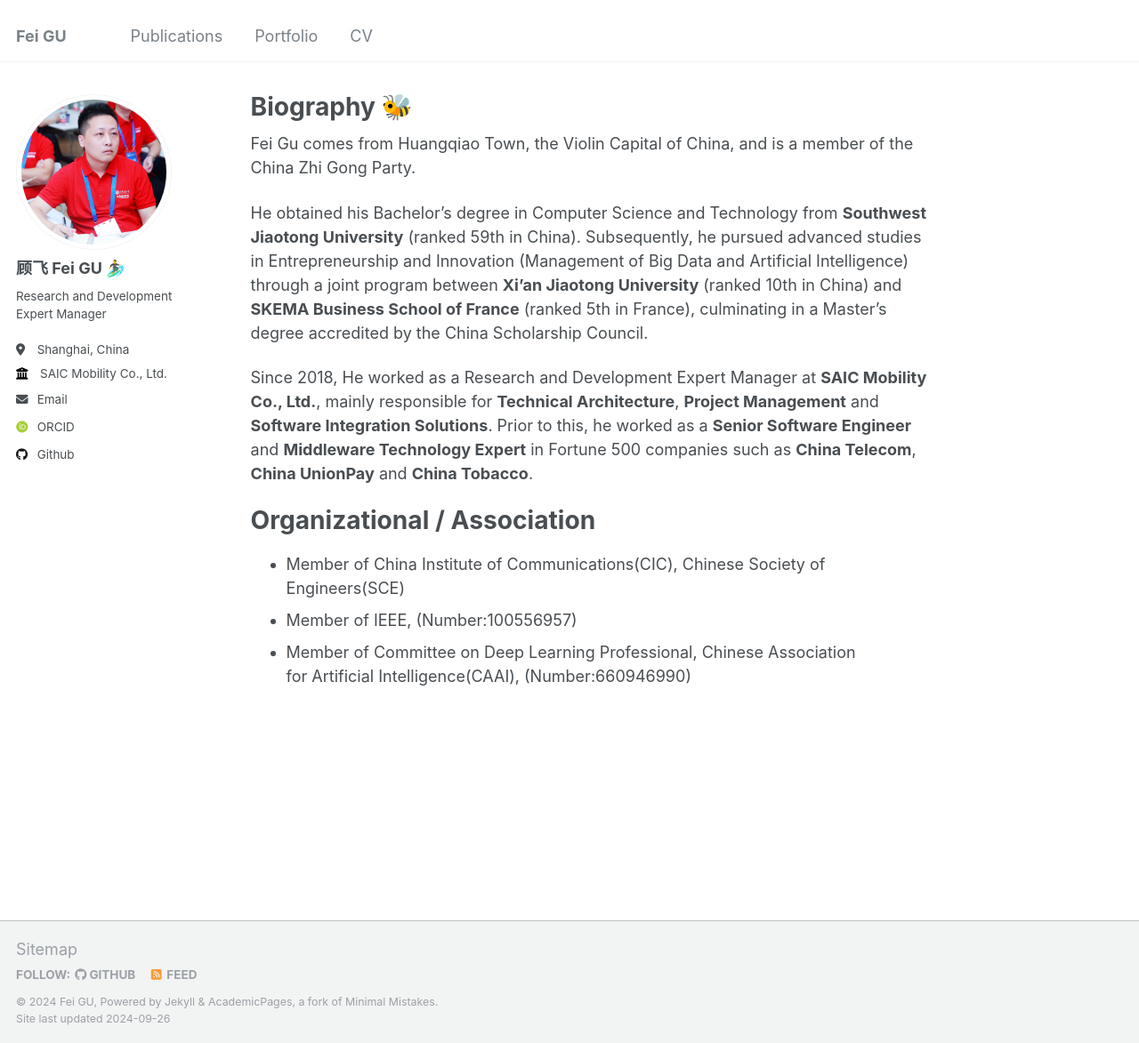
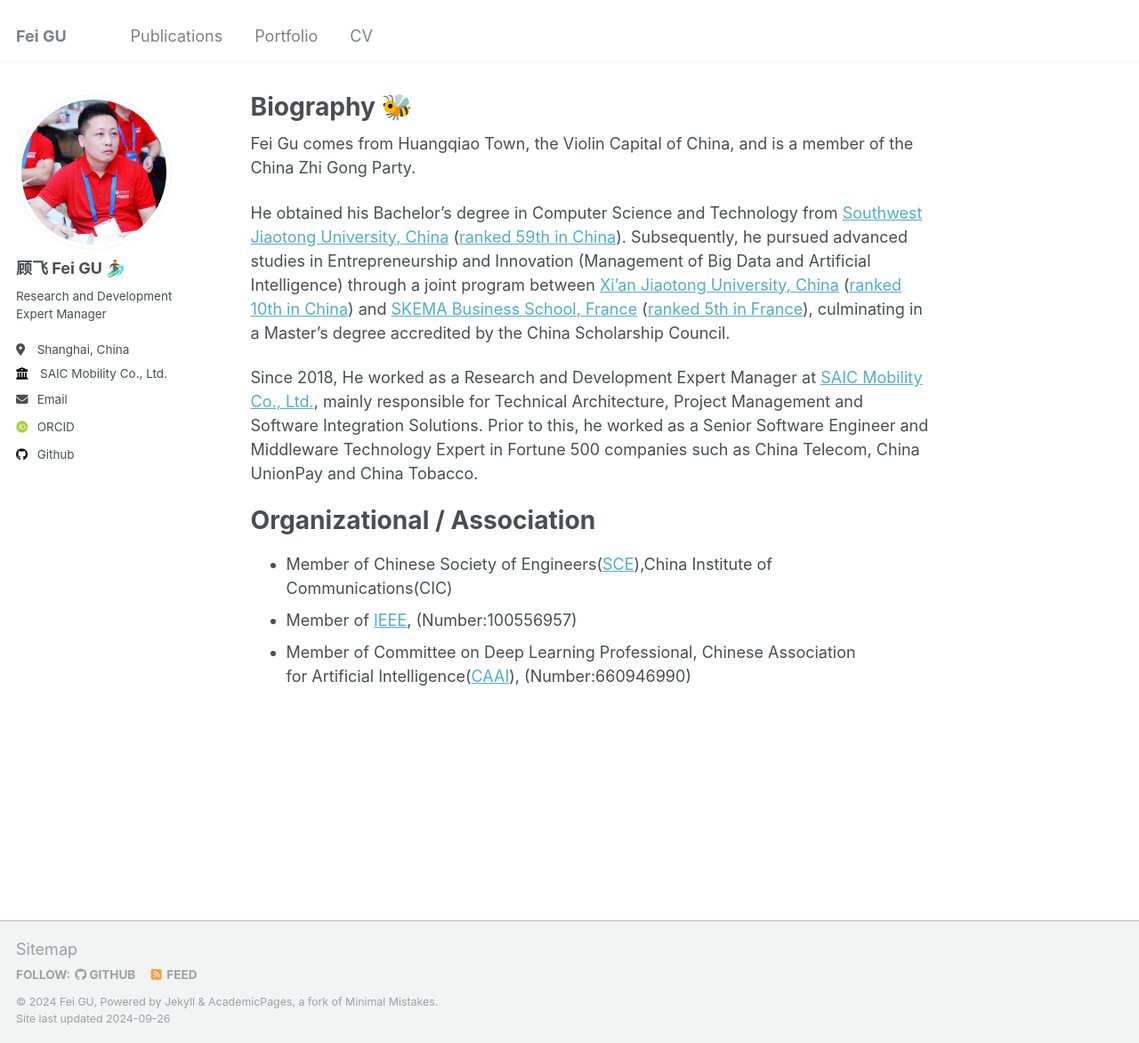
Before and after one commit to rongmax-gufei/rongmax-gufei.github.io, a Jekyll site: the page built from _pages/about.md, in a window 1280 px wide and 1173 px high. Shown: the whole window at 89% size. Built offline with Jekyll 4.4.1, drawn with Linux system fonts in a browser that asks for light colours; some web fonts are replaced.

Commit message:
Update about.md

```diff
--- a/_pages/about.md
+++ b/_pages/about.md
@@ -9,12 +9,12 @@ redirect_from:
 
 Fei Gu comes from Huangqiao Town, the Violin Capital of China, and is a member of the China Zhi Gong Party.
 
-He obtained his Bachelor's degree in Computer Science and Technology from **Southwest Jiaotong University** (ranked 59th in China). Subsequently, he pursued advanced studies in Entrepreneurship and Innovation (Management of Big Data and Artificial Intelligence) through a joint program between **Xi'an Jiaotong University** (ranked 10th in China) and **SKEMA Business School of France** (ranked 5th in France), culminating in a Master's degree accredited by the China Scholarship Council.
+He obtained his Bachelor's degree in Computer Science and Technology from [Southwest Jiaotong University, China](https://www.swjtu.edu.cn/) ([ranked 59th in China](https://www.gaokao.cn/colleges/rank?fromcoop=bdkp&ranktype=4&schoolid=51)). Subsequently, he pursued advanced studies in Entrepreneurship and Innovation (Management of Big Data and Artificial Intelligence) through a joint program between [Xi'an Jiaotong University, China](https://news.xjtu.edu.cn/info/1033/190939.htm) ([ranked 10th in China](https://www.gaokao.cn/colleges/rank?fromcoop=bdkp&ranktype=4&schoolid=330)) and [SKEMA Business School, France](https://www.skema.edu/en/programmes/msc-entrepreneurship-innovation) ([ranked 5th in France](https://www.skema.edu/en/rankings)), culminating in a Master's degree accredited by the China Scholarship Council.
 
-Since 2018, He worked as a Research and Development Expert Manager at **SAIC Mobility Co., Ltd.**, mainly responsible for **Technical Architecture**, **Project Management** and **Software Integration Solutions**. Prior to this, he worked as a **Senior Software Engineer** and **Middleware Technology Expert** in Fortune 500 companies such as **China Telecom**, **China UnionPay** and **China Tobacco**.
+Since 2018, He worked as a Research and Development Expert Manager at [SAIC Mobility Co., Ltd.](https://www.saicmobility.com/), mainly responsible for Technical Architecture, Project Management and Software Integration Solutions. Prior to this, he worked as a Senior Software Engineer and Middleware Technology Expert in Fortune 500 companies such as China Telecom, China UnionPay and China Tobacco.
 
 Organizational / Association
 ======
-*  Member of China Institute of Communications(CIC), Chinese Society of Engineers(SCE)
-*  Member of IEEE, (Number:100556957)
-*  Member of Committee on Deep Learning Professional, Chinese Association for Artificial Intelligence(CAAI), (Number:660946990)
+*  Member of Chinese Society of Engineers([SCE](https://assess-cse.cast.org.cn/front/home)),China Institute of Communications(CIC)
+*  Member of [IEEE](https://www.ieee.org/membership/join/index.html?WT.mc_id=hc_join), (Number:100556957)
+*  Member of Committee on Deep Learning Professional, Chinese Association for Artificial Intelligence([CAAI](https://caai.kejie.org.cn/member/login.php)), (Number:660946990)
```
